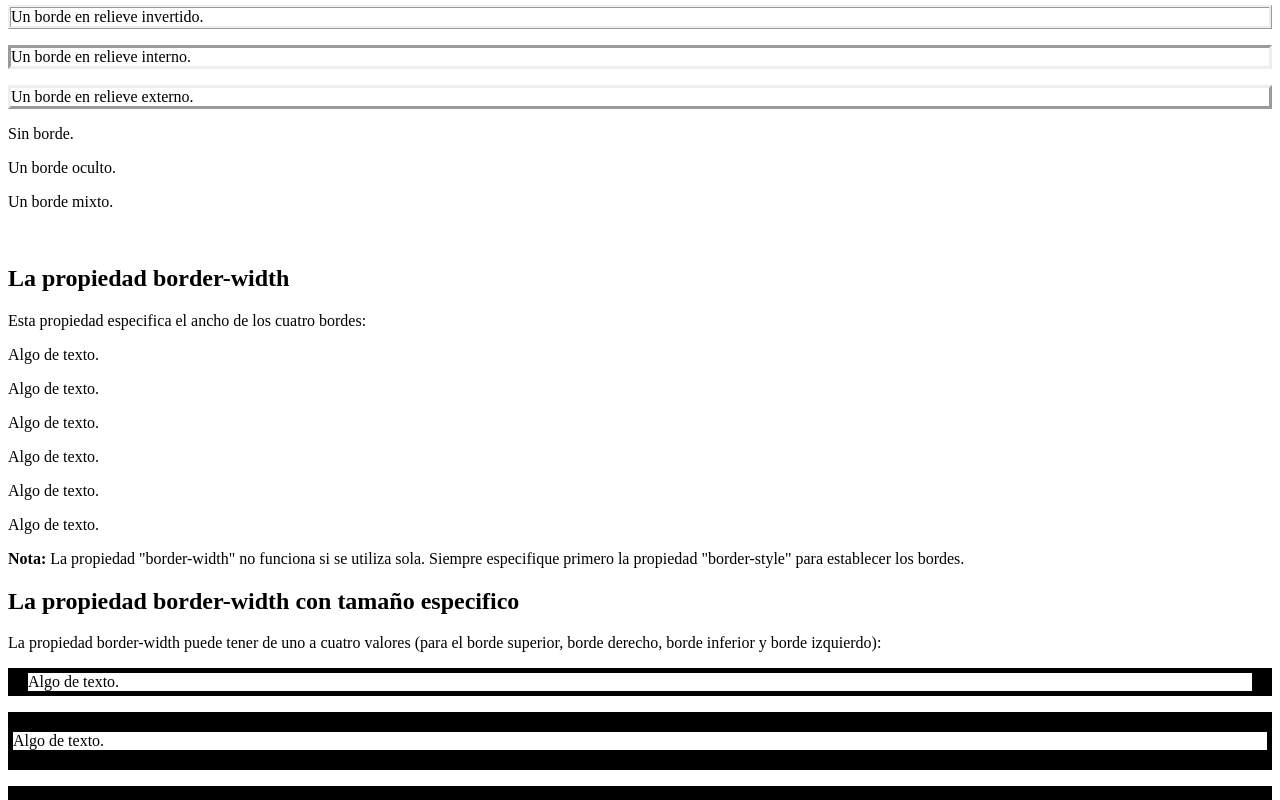
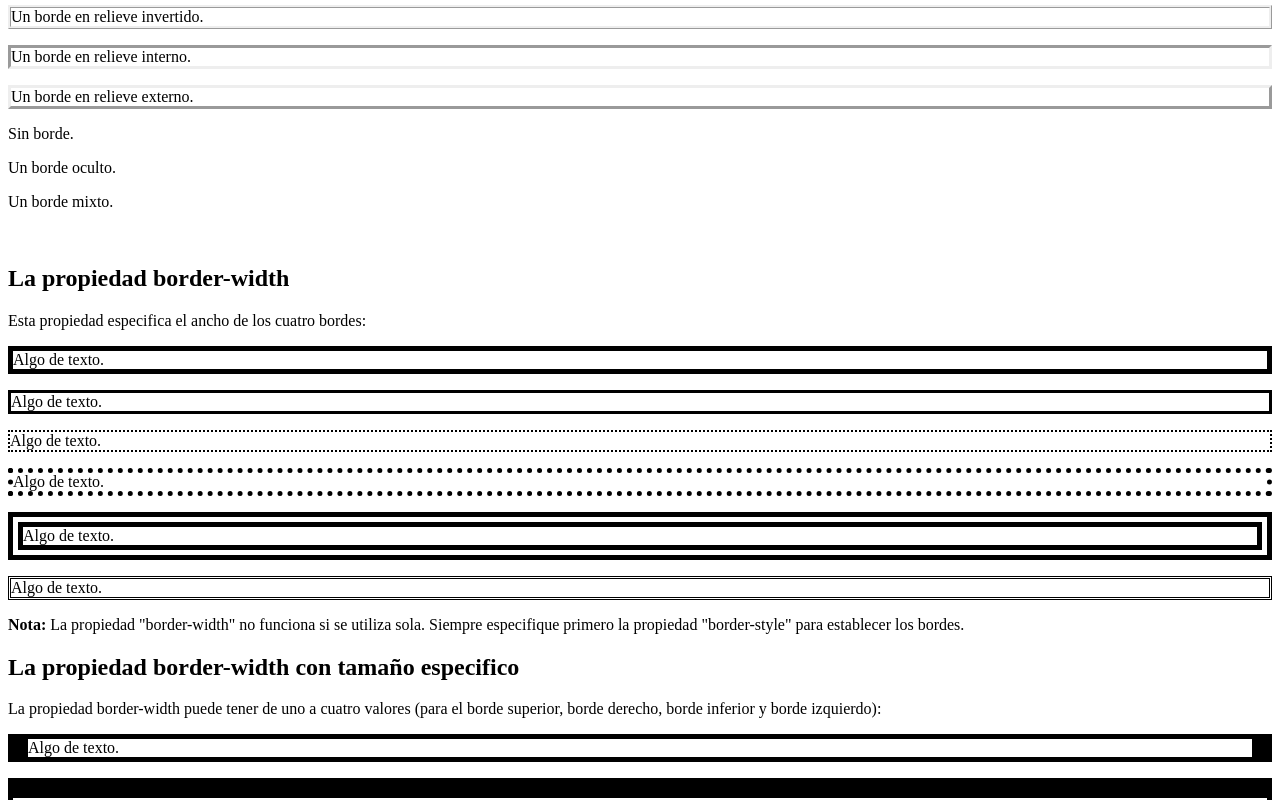
Before and after one commit to SamuVD/CSS, a plain HTML site: page src/pages/01_bordes.html in a window 1280 px wide. Shown: the part 362-1162 px from the top of the page. Drawn offline with Linux system fonts and the light colour scheme.

```diff
--- a/src/css/01_bordes.css
+++ b/src/css/01_bordes.css
@@ -76,6 +76,42 @@ p.tres {
     border-width: 25px 10px 4px 35px;
     /* 25px top, 10px right, 4px bottom and 35px left */
 }
+
+/* La propiedad border-width */
+
+p.one {
+    border-style: solid;
+    border-width: 5px;
+}
+
+p.two {
+    border-style: solid;
+    border-width: medium;
+}
+
+p.three {
+    border-style: dotted;
+    border-width: 2px;
+}
+
+p.four {
+    border-style: dotted;
+    border-width: thick;
+}
+
+p.five {
+    border-style: double;
+    border-width: 15px;
+}
+
+p.six {
+    border-style: double;
+    border-width: thick;
+}
+
+
+
+
 figure img{
     width: 270px;
     height: 180px;
@@ -115,6 +151,4 @@ figure img{
 #imagen-5 {
     background-color: chocolate;
     border: 22px inset skyblue;
-
-
 }
--- /dev/null
+++ b/src/css/02_margin.css
@@ -0,0 +1,28 @@
+
+
+section{
+    border: 1px solid black;
+    padding: 5px;
+    display: flex;
+    justify-content: center;
+    align-items: center;
+    gap: 20px;
+    height: 80vh;
+
+}
+
+.contenedor-imagen {
+    height: auto;
+    /* border: 1px solid orange; */
+    /* margin-top: 20px; */
+    background-color: red;
+    display: flex;
+    flex-direction: column;
+    align-items: center;
+}
+
+.imagen{
+    border: 1px solid red;
+    width: 80px;
+    /* margin: 50px 40px 30px 20px; */
+}
```
Also changed, not shown: src/pages/02_margin.html (added, +31 -0 lines).
